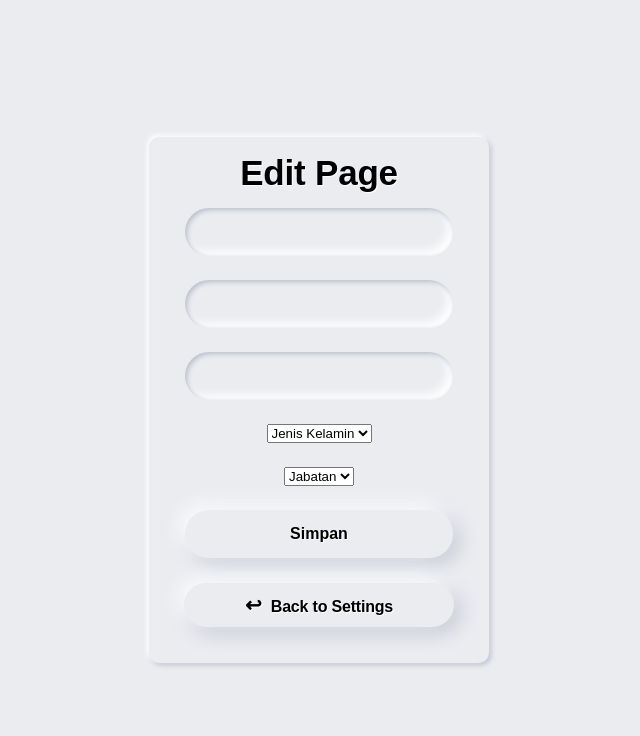
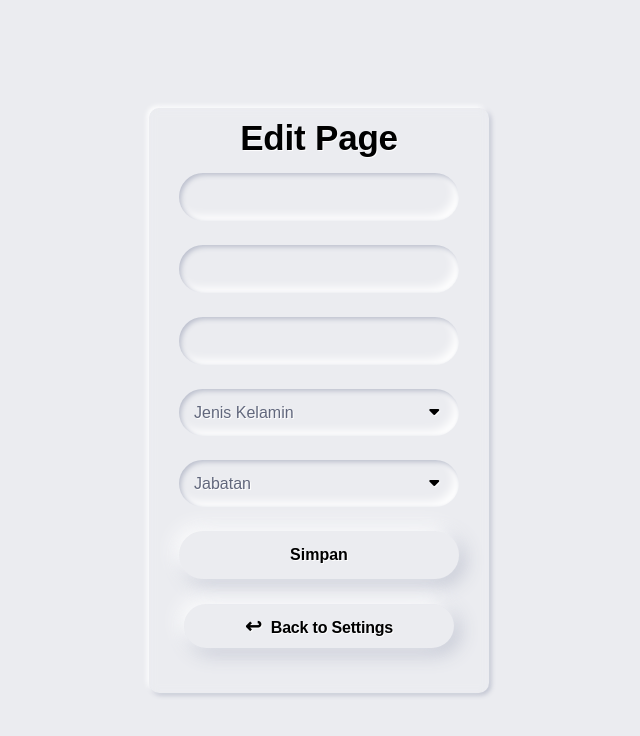
Before and after one commit to ardhikaxx/Angkasa_Website, a PHP site: page /admin/edit.php in a window 1280 px wide. Shown: the top 736 px of the page, without its empty margins (321-961 px from the left). Run offline with PHP 8.4, Linux system fonts and the light colour scheme; data that the repository does not hold is empty.

Commit message:
update- pada register, edit dan setting

```diff
--- a/Dashboard.php
+++ b/Dashboard.php
@@ -1246,7 +1246,7 @@
             <li><a href="gallery.php">Gallery</a></li>
             <li><a href="tentang.php">Tentang Kami</a></li>
         </ul>
-        <a class="admin-link" href="./admin/Login.php">Anda Admin?</a>
+        <a class="admin-link" href="Login.php">Anda Admin?</a>
     </div>
 
     <div class="container_mouse">
--- a/admin/edit.php
+++ b/admin/edit.php
@@ -10,6 +10,7 @@ if (!$koneksi) {
 <head>
     <meta charset="UTF-8">
     <meta name="viewport" content="width=device-width, initial-scale=1.0">
+    <link rel="stylesheet" href="https://cdnjs.cloudflare.com/ajax/libs/font-awesome/6.0.0-beta3/css/all.min.css">
     <link rel="icon" type="image/png" href="/Angkasa_Website/assets/Logo Web.png">
     <title>Angkasa | Edit Page</title>
     <style>
@@ -26,7 +27,7 @@ if (!$koneksi) {
         .edit-box {
             text-align: center;
             width: 300px;
-            height: auto;
+            height: 545px;
             background-color: #EBECF0 0.5;
             backdrop-filter: blur(5px);
             padding: 20px;
@@ -44,7 +45,7 @@ if (!$koneksi) {
             flex-direction: column;
             justify-content: center;
             align-items: center;
-            padding: 16px;
+            padding: 10px;
             font-family: "Poppins", sans-serif;
             letter-spacing: -0.2px;
             font-size: 16px;
@@ -136,6 +137,72 @@ if (!$koneksi) {
             font-weight: bold;
             color: #000;
         }
+
+        .gender-select {
+            width: 100%;
+            padding: 15px 15px;
+            font-size: 16px;
+            border: none;
+            border-radius: 5px;
+            background-color: #EBECF0;
+            text-shadow: 1px 1px 0 #FFF;
+            outline: none;
+            border-radius: 50px;
+            box-shadow: inset 2px 2px 5px #BABECC, inset -5px -5px 10px #FFF;
+            transition: border-color 0.3s;
+            text-align: left;
+            color: #61677C;
+            appearance: none;
+            -webkit-appearance: none;
+            -moz-appearance: none;
+            background: transparent;
+        }
+
+        .select-wrapper {
+            position: relative;
+        }
+
+        .select-icon {
+            position: absolute;
+            right: 20px;
+            top: 50%;
+            transform: translateY(-50%);
+            pointer-events: none;
+            color: #000;
+        }
+
+        .jabatan-select {
+            width: 100%;
+            padding: 15px 15px;
+            font-size: 16px;
+            border: none;
+            border-radius: 5px;
+            background-color: #EBECF0;
+            text-shadow: 1px 1px 0 #FFF;
+            outline: none;
+            border-radius: 50px;
+            box-shadow: inset 2px 2px 5px #BABECC, inset -5px -5px 10px #FFF;
+            transition: border-color 0.3s;
+            text-align: left;
+            color: #61677C;
+            appearance: none;
+            -webkit-appearance: none;
+            -moz-appearance: none;
+            background: transparent;
+        }
+
+        .select-wrapper {
+            position: relative;
+        }
+
+        .select-icon {
+            position: absolute;
+            right: 20px;
+            top: 50%;
+            transform: translateY(-50%);
+            pointer-events: none;
+            color: #000;
+        }
     </style>
 </head>
 
@@ -157,17 +224,14 @@ if (!$koneksi) {
                     $query = "SELECT * FROM user WHERE id_user = '$id'";
                     $result = mysqli_query($koneksi, $query);
                     $existingData = mysqli_fetch_array($result);
-
                     if ($existingData['nama_lengkap'] == $userName && $existingData['email'] == $userMail && $existingData['no_hp'] == $userNohp && $existingData['jenis_kelamin']==$userjenis && $existingData['id_jab']==$userjabatan) {
                         header("Location: settings.php?noChangeMessage=Tidak Ada Perubahan Pada Data");
                     } else {
-                        // Data telah berubah, lakukan pembaruan
                         $query = "UPDATE user SET nama_lengkap='$userName', email='$userMail', no_hp='$userNohp' ,jenis_kelamin='$userjenis',id_jab='$userjabatan' WHERE id_user='$id'";
                         $result = mysqli_query($koneksi, $query);
                         header("Location: settings.php?successMessage=Pembaruan Data Telah Selesai");
                     }
                 }
-
                 $id = isset($_GET['id']) ? $_GET['id'] : null;
                 $query = mysqli_query($koneksi, "SELECT * FROM user where id_user='$id'");
                 $data = mysqli_fetch_array($query);
@@ -201,9 +265,9 @@ if (!$koneksi) {
                     <select name="id_jabatan" id="txt_jabatan" class="jabatan-select">
                         <option>Jabatan</option>
                         <?php
-                        $query=mysqli_query($koneksi,"SELECT * FROM jabatan")or die (mysqli_error($koneksi));
+                        $query = mysqli_query($koneksi, "SELECT * FROM jabatan") or die(mysqli_error($koneksi));
                         while ($data = mysqli_fetch_array($query)) {
-                            echo"<option value='".$data['id_jab'] ."'>".$data ['jabatan']."</option>";
+                            echo "<option value='" . $data['id_jab'] . "'>" . $data['jabatan'] . "</option>";
                         }
                         ?>
                     </select>
```
Also changed, not shown: admin/register.php (+5 -42 lines), admin/settings.php (+14 -10 lines).
